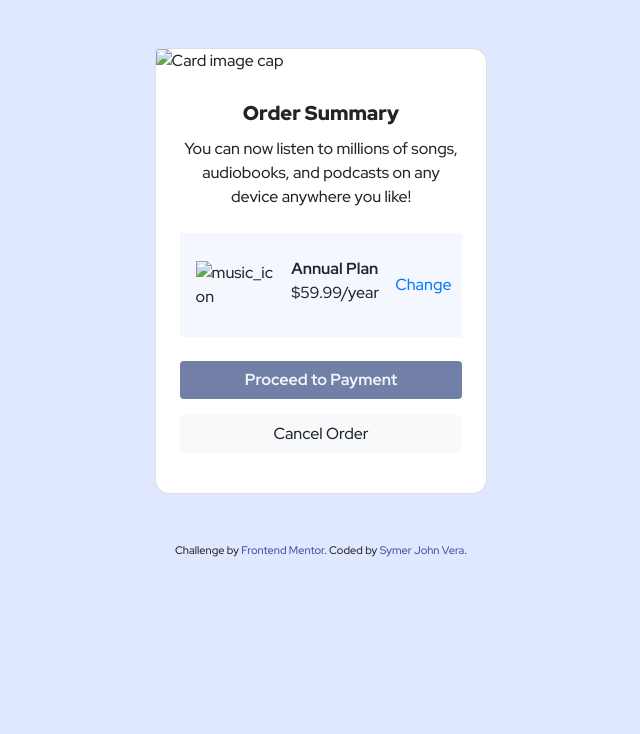
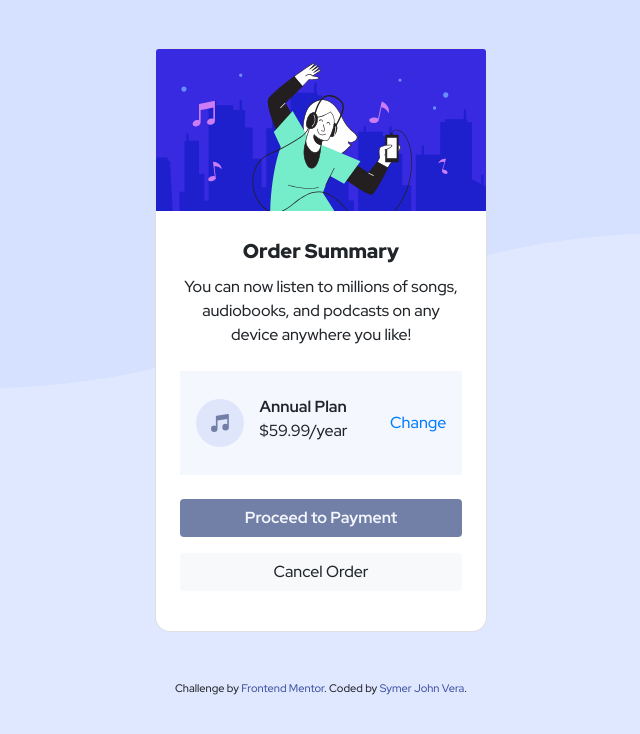
Before and after one commit to thatsymer/frontendmentor.io, a plain HTML site: page index.html in a window 1280 px wide. Shown: the whole page, without its empty margins (319-959 px from the left). Drawn offline with nearby package versions, Linux system fonts and the light colour scheme; files that its build step writes are made by us from their sources.

Commit message:
final commit

```diff
--- a/index.html
+++ b/index.html
@@ -49,7 +49,7 @@
       >
         <img
           class="card-img-top"
-          src="/order-summary-component-main/images/illustration-hero.svg"
+          src="/images/illustration-hero.svg"
           alt="Card image cap"
         />
         <div class="card-body p-4 px-2">
@@ -71,11 +71,7 @@
             "
           >
             <div class="d-flex justify align-items-center">
-              <img
-                src="/order-summary-component-main/images/icon-music.svg"
-                alt="music_icon"
-                height="80%"
-              />
+              <img src="/images/icon-music.svg" alt="music_icon" height="80%" />
               <div class="mx-3 align-self-start pt-2">
                 <strong>Annual Plan</strong>
                 <p>$59.99/year</p>
--- a/style.css
+++ b/style.css
@@ -22,8 +22,7 @@ body {
   margin: 0;
   padding: 0;
   font-family: "Red Hat Display", sans-serif;
-  background: url(/order-summary-component-main/images/pattern-background-desktop.svg)
-    no-repeat;
+  background: url(/images/pattern-background-desktop.svg) no-repeat;
   background-size: contain;
   background-color: var(--primary-pale);
 }
```
